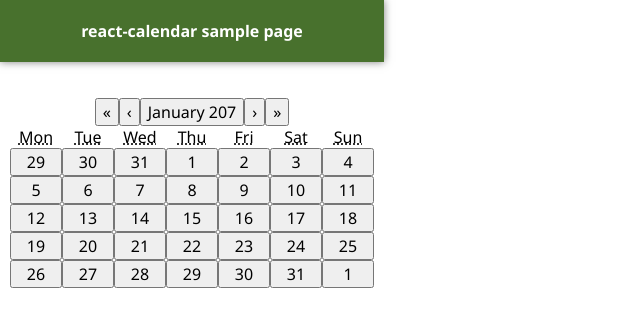
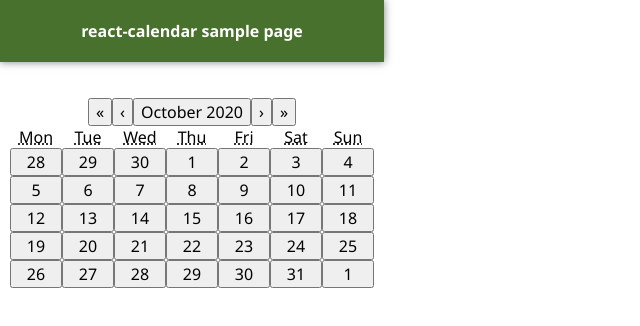
Before and after one commit to JacobLeonLyerla/tune, a React (Create React App) app: page / in a window 1280 px wide. Shown: the top 326 px of the page, without its empty margins (0-640 px from the left). Built offline with nearby package versions, Linux system fonts and the light colour scheme.

Commit message:
minor edit

```diff
--- a/src/components/calender.js
+++ b/src/components/calender.js
@@ -18,7 +18,7 @@
         </header>
         <div className="Sample__container">
           <main className="Sample__container__content">
-            <Calendar onChange={this.onChange} value={value} activeStartDate={new Date(207, 0, 1)} />
+            <Calendar onChange={this.onChange} value={value}/>
           </main>
         </div>
       </div>
```
